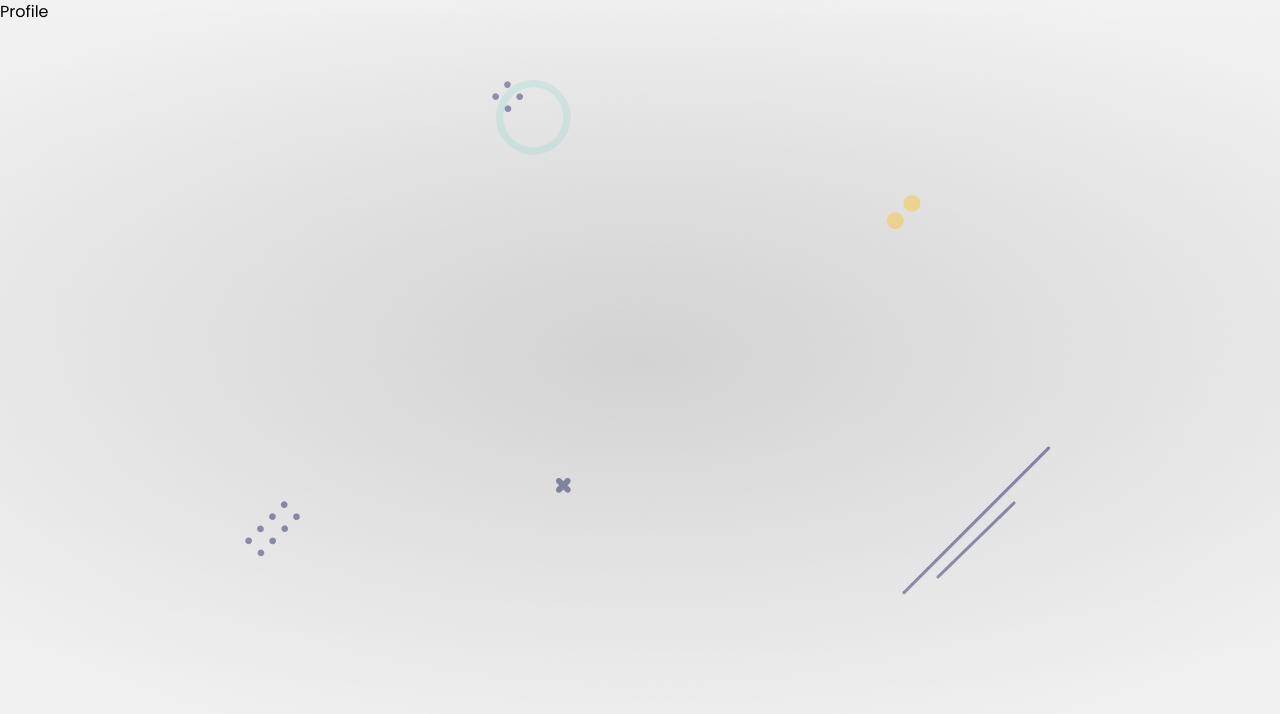
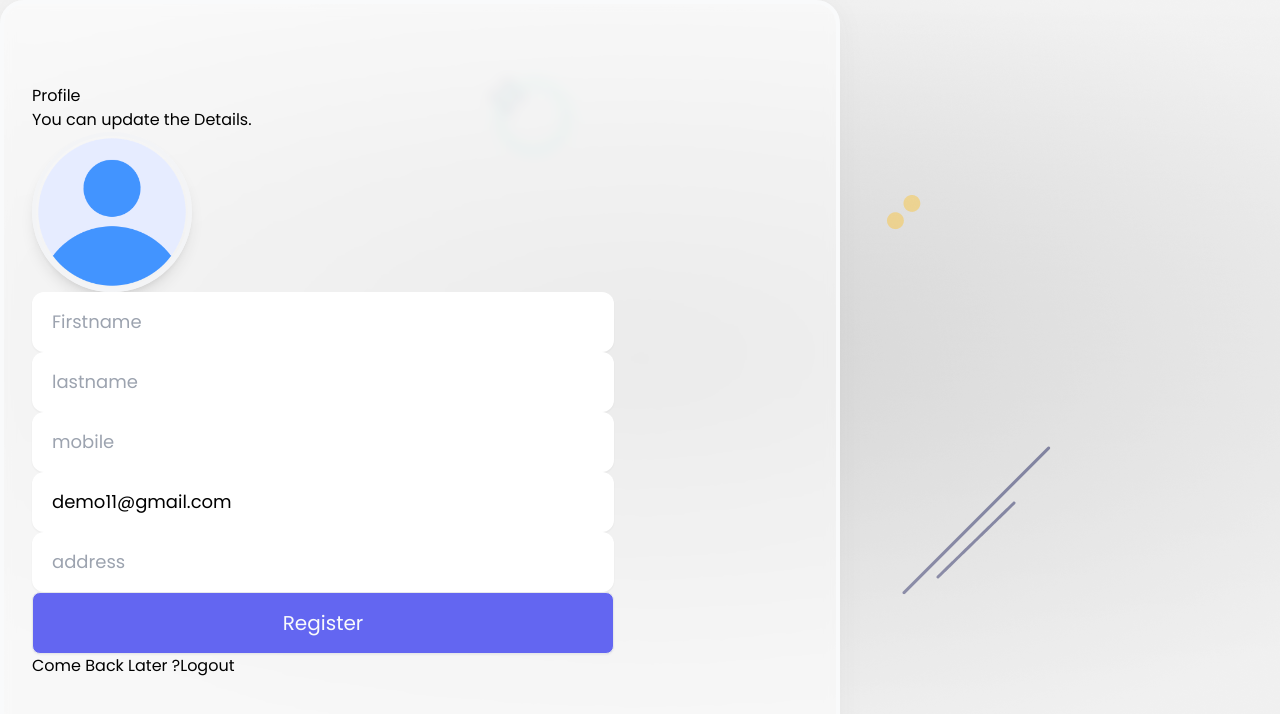
Before and after one commit to mtechinfotech/otp_verification, a React (Vite) app in the folder client/loginSystem/: page /profile in a window 1280 px wide. Shown: the top 714 px of the page. Built offline with nearby package versions, Linux system fonts and the light colour scheme.

Commit message:
frontEnd completed

```diff
--- a/client/loginSystem/src/components/Profile.jsx
+++ b/client/loginSystem/src/components/Profile.jsx
@@ -1,9 +1,129 @@
-import React from 'react'
+import React, { useState } from "react";
+import { Link } from "react-router-dom";
+import avatar from "../assets/profile.png";
+import { Toaster } from "react-hot-toast";
+import { useFormik } from "formik";
+import { profileValidation } from "../helper/validate.js";
+import convertToBase64 from "../helper/convert.js";
 
+import styles from "../styles/Username.module.css";
+import extend from "../styles/Profile.module.css";
 function Profile() {
+  const [file, setFile] = useState();
+
+  const formik = useFormik({
+    initialValues: {
+      firstName: "",
+      lastName: "",
+      email: "demo11@gmail.com",
+      mobile: "",
+      address: "",
+    },
+    validate: profileValidation,
+    validateOnBlur: false,
+    validateOnChange: false,
+    onSubmit: async (values) => {
+      values = await Object.assign(values, { profile: file || "" });
+      console.log(values);
+    },
+  });
+
+  // Upload File Support
+  const onUpload = async (e) => {
+    const base64 = await convertToBase64(e.target.files[0]);
+    setFile(base64);
+  };
+
   return (
-    <div>Profile</div>
-  )
+    <div className="container m-20">
+      <Toaster position="top-center" reverseOrder={false}></Toaster>
+      <div className="flex justify-center item-center h-screen">
+        <div className={`${styles.glass} ${extend.glass}`} style={{ width: "45%" }}>
+          <div className="title flex flex-col items-center">
+            <h4 className="text-5xl font-bold">Profile</h4>
+            <span className="py-4 text-xl w-2/3 text-center text-gray-500">
+              You can update the Details.
+            </span>
+          </div>
+
+          <form className="py-1" onSubmit={formik.handleSubmit}>
+            <div className="profile flex justify-center py-4">
+              <label htmlFor="profile">
+                <img
+                  src={file || avatar}
+                  className={`${styles.profile_img} ${extend.profile_img}`}
+                  alt="avatar"
+                />
+              </label>
+
+              <input
+                onChange={onUpload}
+                type="file"
+                id="profile"
+                name="profile"
+              />
+            </div>
+
+            <div className="textbox flex flex-col items-center gap-6">
+              {/* Form DATA */}
+              <div className="name flex w-3/4 gap-10">
+                <input
+                  {...formik.getFieldProps("FirstName")}
+                  className={`${styles.textbox} ${extend.textbox}`}
+                  type="text"
+                  placeholder="Firstname"
+                />
+                <input
+                  {...formik.getFieldProps("lastName")}
+                  className={`${styles.textbox} ${extend.textbox}`}
+                  type="text"
+                  placeholder="lastname"
+                />
+              </div>
+
+              {/* Form DATA */}
+              <div className="name flex w-3/4 gap-10">
+                <input
+                  {...formik.getFieldProps("mobile")}
+                  className={`${styles.textbox} ${extend.textbox}`}
+                  type="text"
+                  placeholder="mobile"
+                />
+                <input
+                  {...formik.getFieldProps("email")}
+                  className={`${styles.textbox} ${extend.textbox}`}
+                  type="text"
+                  placeholder="email"
+                />
+              </div>
+
+
+                <input
+                  {...formik.getFieldProps("address")}
+                  className={`${styles.textbox} ${extend.textbox}`}
+                  type="text"
+                  placeholder="address"
+                />
+
+
+              <button className={styles.btn} type="submit">
+                Register
+              </button>
+            </div>
+
+            <div className="text-center py-4">
+              <span>
+               Come Back Later ?
+                <Link className="text-red-500" to="/">
+                  Logout
+                </Link>
+              </span>
+            </div>
+          </form>
+        </div>
+      </div>
+    </div>
+  );
 }
 
-export default Profile
+export default Profile;
--- a/client/loginSystem/src/components/Register.jsx
+++ b/client/loginSystem/src/components/Register.jsx
@@ -4,7 +4,7 @@
 import { Toaster } from "react-hot-toast";
 import { useFormik } from "formik";
 import styles from "../styles/Username.module.css";
-import { passwordValidate } from "../helper/validate.js";
+import { registerValidation } from "../helper/validate.js";
 import convertToBase64 from "../helper/convert.js"
 
 function Register() {
@@ -17,7 +17,7 @@
       username: "sumit_11",
       password: "admin@123",
     },
-    validate: passwordValidate,
+    validate: registerValidation,
     validateOnBlur: false,
     validateOnChange: false,
     onSubmit: async (values) => {
--- a/client/loginSystem/src/helper/validate.js
+++ b/client/loginSystem/src/helper/validate.js
@@ -1,11 +1,57 @@
 import toast from 'react-hot-toast'
+// import { authenticate } from './helper'
 
-// Validate Loginpage Username
+/** validate login page username */
 export async function usernameValidate(values){
-    const errors = usernameVerify({},values);
+    const errors = usernameVerify({}, values);
+
+    if(values.username){
+        // check user exist or not
+        const { status } = await authenticate(values.username);
+
+        if(status !== 200){
+            errors.exist = toast.error('User does not exist...!')
+        }
+    }
+
     return errors;
 }
 
+/** validate password */
+export async function passwordValidate(values){
+    const errors = passwordVerify({}, values);
+
+    return errors;
+}
+
+/** validate reset password */
+export async function resetPasswordValidation(values){
+    const errors = passwordVerify({}, values);
+
+    if(values.password !== values.confirm_pwd){
+        errors.exist = toast.error("Password not match...!");
+    }
+
+    return errors;
+}
+
+/** validate register form */
+export async function registerValidation(values){
+    const errors = usernameVerify({}, values);
+    passwordVerify(errors, values);
+    emailVerify(errors, values);
+
+    return errors;
+}
+
+/** validate profile page */
+export async function profileValidation(values){
+    const errors = emailVerify({}, values);
+    return errors;
+}
+
+
+/** ************************************************* */
 
 /** validate password */
 function passwordVerify(errors = {}, values){
@@ -25,32 +71,27 @@
     return errors;
 }
 
-/** validate password */
-export async function passwordValidate(values){
-    const errors = passwordVerify({}, values);
 
-    return errors;
+/** validate username */
+function usernameVerify(error = {}, values){
+    if(!values.username){
+        error.username = toast.error('Username Required...!');
+    }else if(values.username.includes(" ")){
+        error.username = toast.error('Invalid Username...!')
+    }
+
+    return error;
 }
 
+/** validate email */
+function emailVerify(error ={}, values){
+    if(!values.email){
+        error.email = toast.error("Email Required...!");
+    }else if(values.email.includes(" ")){
+        error.email = toast.error("Wrong Email...!")
+    }else if(!/^[A-Z0-9._%+-]+@[A-Z0-9.-]+\.[A-Z]{2,4}$/i.test(values.email)){
+        error.email = toast.error("Invalid email address...!")
+    }
 
-
-// Validate Username
-function usernameVerify(error = {}, values){
-if(!values.username){
-error.username = toast.error("Username Required");
+    return error;
 }
-else if(values.username.includes(" ")){
-    error.username = toast.error('Invalid Username');
-}
-return error;
-}
-
-// Validate Reset Password
- export async function resetPasswordValidation(values){
-
-    const errors = passwordVerify({}, values);
-    if(values.password !== values.confirm_pwd){
-        errors.exist = toast.error("Password not match...!")
-    }
-    return errors;
- }
```
